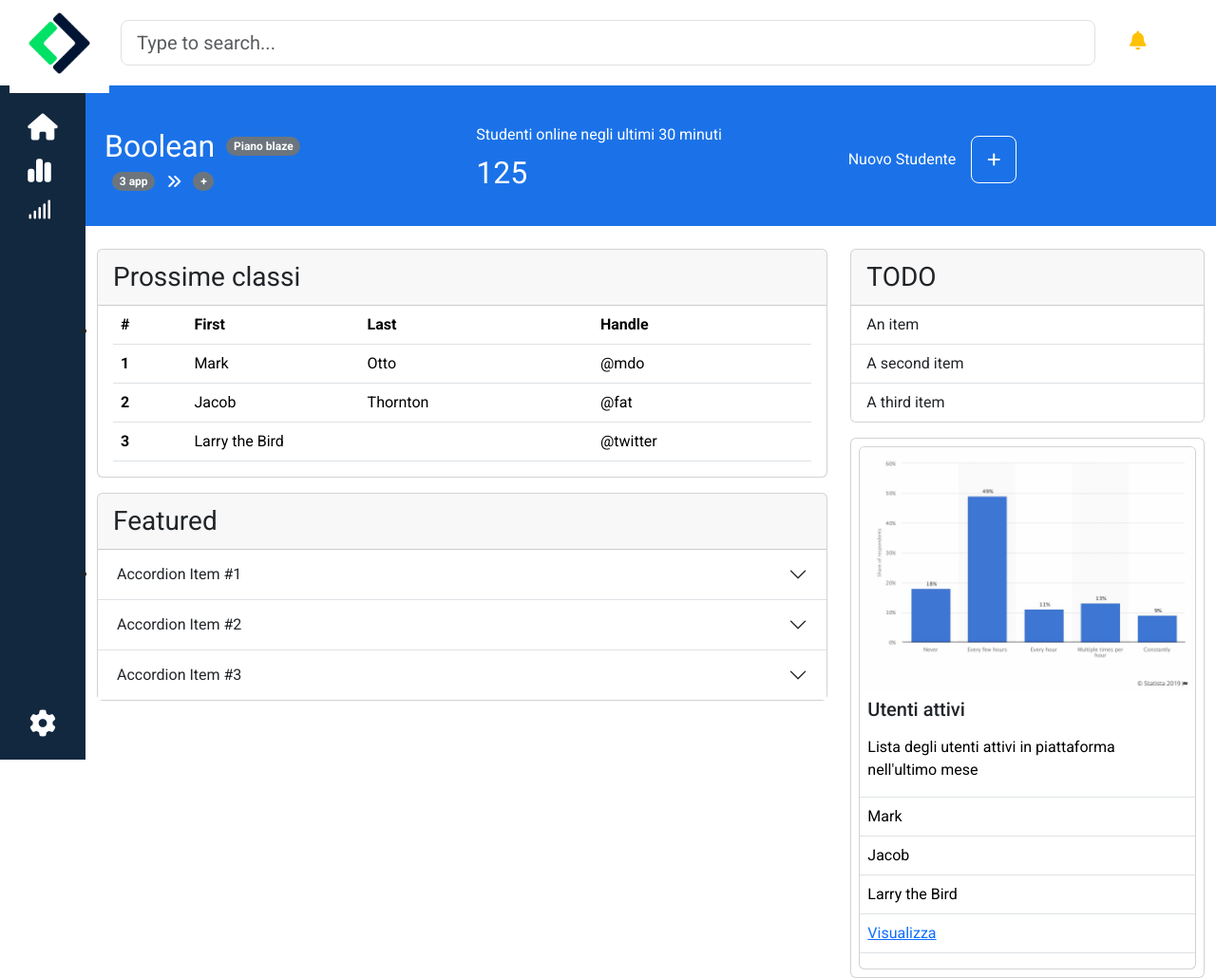
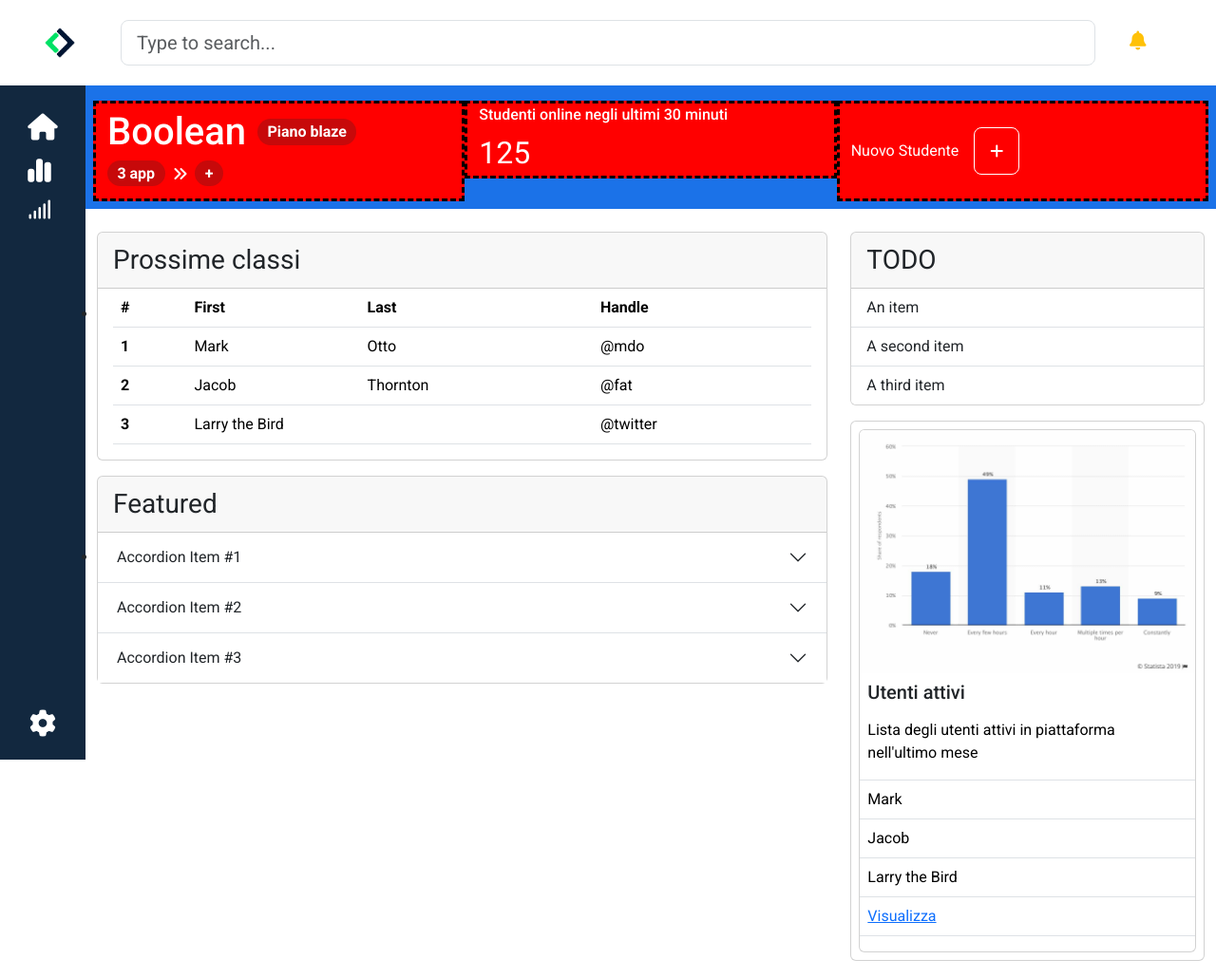
Before and after one commit to nicolocamassa/html-css-bootstrap-dashboard, a plain HTML site: page index.html in a window 1280 px wide. Shown: the whole page at 95% size. Drawn offline with nearby package versions, Linux system fonts and the light colour scheme.

Commit message:
[FIX] logo resizing fixed

```diff
--- a/css/style.css
+++ b/css/style.css
@@ -11,6 +11,7 @@ body{
 }
 
 /* MOMENTANEI */
+
 .temp-style-red{
     background-color: red;
     border: 3px dashed black;
--- a/index.html
+++ b/index.html
@@ -17,8 +17,8 @@
   <header>
     <div class="container-fluid">
       <div class="row justify-content-between">
-        <div class="col-sm-1 p-0">
-          <img src="./img/mobile-logo.png" alt="logo" class="img-fluid">
+        <div class="col-1 p-0 d-flex justify-content-center" >
+          <img src="./img/mobile-logo.png" alt="logo" style="width: 50px;">
         </div>
         <div class="col-10 d-flex align-items-center">
           <input class="form-control form-control-lg" list="datalistOptions" id="exampleDataList" placeholder="Type to search...">
@@ -66,22 +66,22 @@
       <section>
         <div class="container-fluid">
           <div class="row text-white p-2 pt-3">
-            <div class="col-lg-4 col-sm-12 order-sm-1 order-lg-0 mt-sm-4">
+            <div class="col-lg-4 col-sm-12 order-sm-1 order-lg-0 mt-sm-4 mt-md-0 temp-style-red">
               <div class="title_dashboard">
-                <span class="fs-2 align-middle">Boolean</span>
-                <span class="badge rounded-pill text-bg-secondary align-middle mx-2">Piano blaze</span>
+                <span class="fs-1 fw-medium align-middle">Boolean</span>
+                <span class="badge rounded-pill text-bg-dark bg-opacity-25 align-middle mx-2 fs-6">Piano blaze</span>
               </div>
               <div class="path_dashboard">
-                <span class="badge rounded-pill text-bg-secondary align-middle mx-2">3 app</span>
-                <i class="fa-solid fa-angles-right align-middle"></i>
-                <span class="badge rounded-pill text-bg-secondary align-middle mx-2 ">+</span>
+                <span class="badge rounded-pill text-bg-dark align-middle bg-opacity-25 fs-6">3 app</span>
+                <i class="fa-solid fa-angles-right align-middle mx-1"></i>
+                <span class="badge rounded-pill text-bg-dark align-middle bg-opacity-25 fs-6">+</span>
               </div>
             </div>
-            <div class="col-lg-4 col-sm-12 order-sm-1 order-lg-0 my-sm-4 ">
-              <div>Studenti online negli ultimi 30 minuti</div>
+            <div class="col-lg-4 col-sm-12 order-sm-1 order-lg-0 my-sm-4 mt-lg-0 temp-style-red">
+              <div class="fw-medium">Studenti online negli ultimi 30 minuti</div>
               <div class="fs-2 mt-1">125</div>
             </div>
-            <div class="col-lg-4 col-sm-12  d-flex align-items-center ">
+            <div class="col-lg-4 col-sm-12  d-flex align-items-center temp-style-red">
               <span>Nuovo Studente</span>
               <i class="fas fa-plus p-3 mx-3 border border-white rounded-3"></i>
             </div>
```
